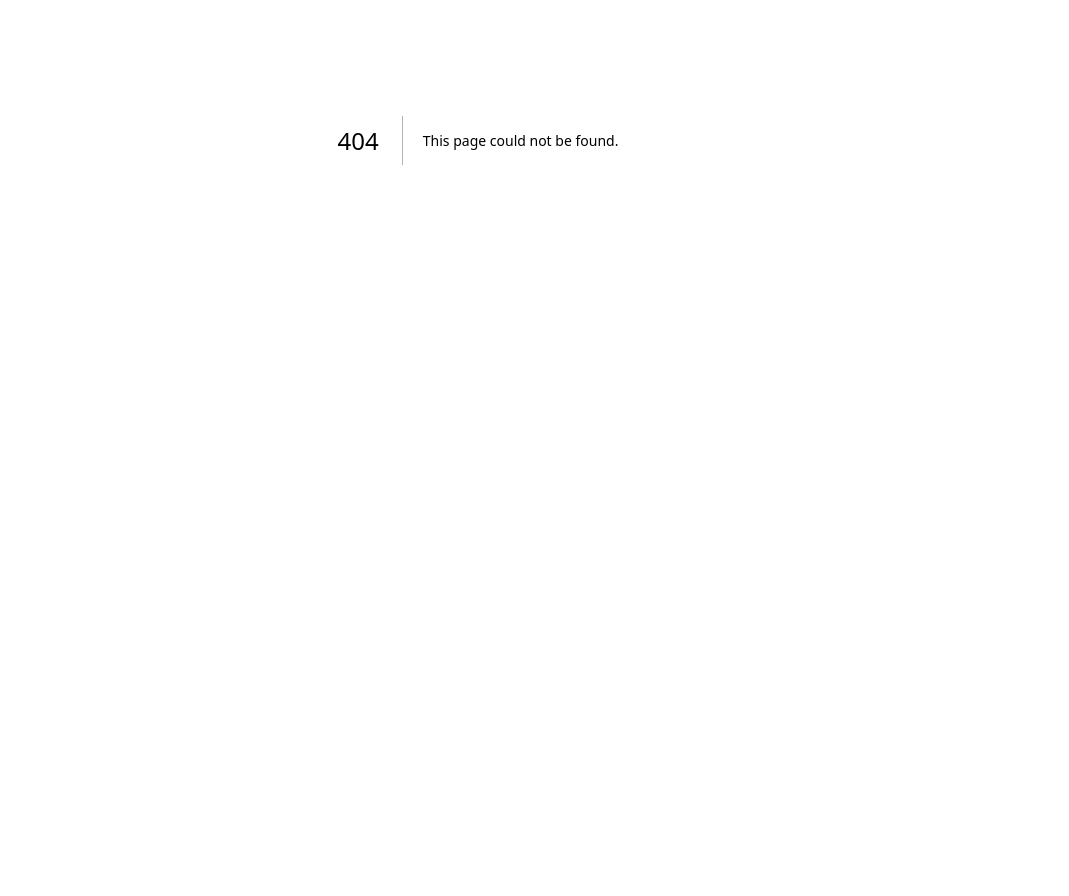
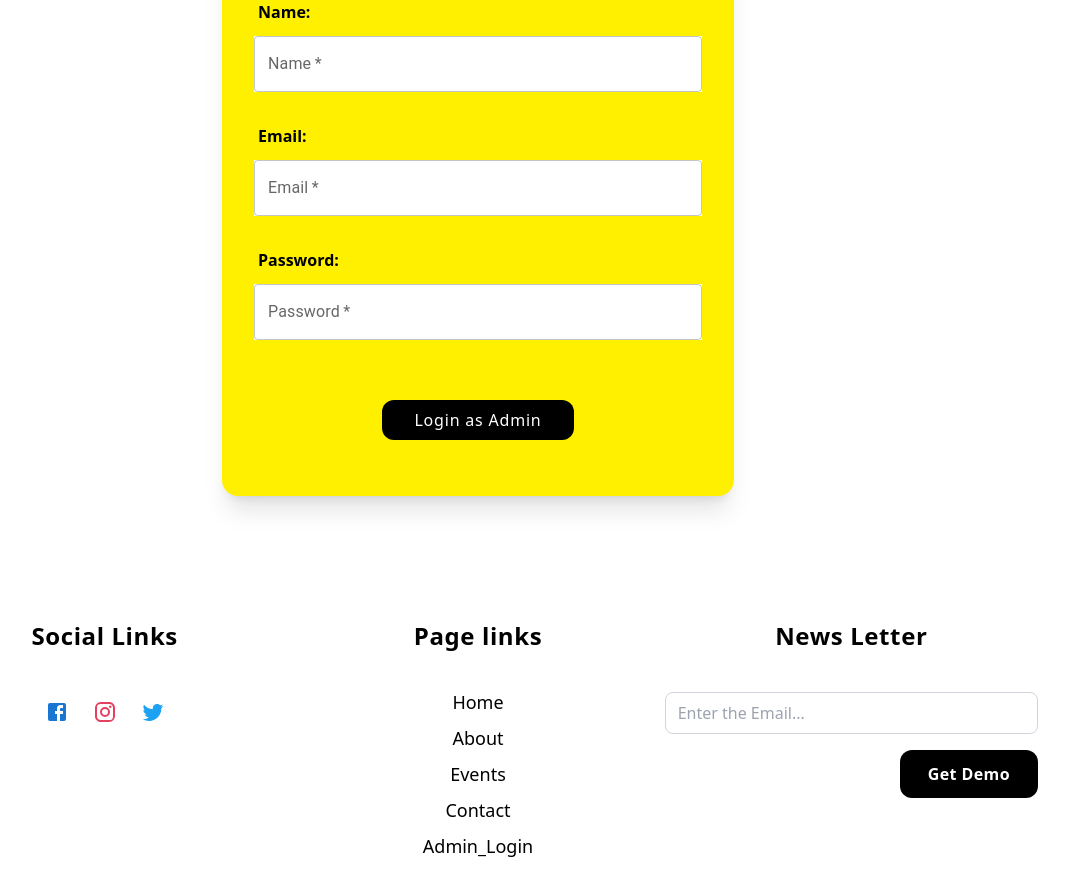
Before and after one commit to Shawaiz555/ms-eventsphere, a Next.js app: page /Admin_Login in a window 1280 px wide. Before the commit this address had no page. Shown: the part 260-1156 px from the top of the page, without its empty margins (162-1231 px from the left). Before the commit the page ends 800 px from the top, so only its background shows below. Built offline with nearby package versions, Linux system fonts and the light colour scheme.

Commit message:
Deleted sign up page and updated navbar and footer design

```diff
--- a/app/SignUp/page.js
+++ b/app/Admin_Login/page.js
@@ -1,21 +1,21 @@
 "use client";
 import TextField from "@mui/material/TextField";
 import { useState } from "react";
-import Link from "next/link";
+// import Link from "next/link";
+import { useRouter } from 'next/navigation'
 
 export default function page() {
-  const [signUpUser, setSignUpUser] = useState({
-        Name: "",
-        Email: "",
-        Password:"",
-        ConfirmPassword:"",
-
+  const [loginUser, setLoginUser] = useState({
+    Name: "",
+    Email: "",
+    Password: "",
   });
   const [emailError, setEmailError] = useState("");
   const [isEmailValid, setIsEmailValid] = useState(null);
+  const router = useRouter()
 
   const emailValidation = (em) => {
-    setSignUpUser({ ...signUpUser, Email: em });
+    setLoginUser({ ...loginUser, Email: em });
     const emailPattern = /^[^\s@]+@[^\s@]+\.[^\s@]+$/;
     if (emailPattern.test(em)) {
       setEmailError("Email is valid");
@@ -26,31 +26,31 @@ export default function page() {
     }
   };
 
-  const handleSubmit = (e) => {
+  const handleAdmin = (e) => {
     e.preventDefault();
 
-    if (emailError === "Email is valid" && signUpUser.Password == signUpUser.ConfirmPassword) {
-      if (signUpUser.Name && signUpUser.Email && signUpUser.Password && signUpUser.ConfirmPassword) {
-        alert("Signed Up Successfylly!!!...");
-        setSignUpUser({
+    if (emailError === "Email is valid") {
+      if (loginUser.Name && loginUser.Email && loginUser.Password) {
+        alert("Loged In Successfylly!!!...");
+        router.push('/Dashboard');
+        setLoginUser({
           Name: "",
           Email: "",
-          Password:"",
-          ConfirmPassword:"",
+          Password: "",
         });
+
       }
     }
   };
 
   return (
     <div>
-      <div className="w-full flex justify-center mb-10 mt-10">
+      <div className="w-full flex justify-center mb-16 mt-16">
         <form
           className="w-[90%] md:w-[60%] lg:w-[40%] px-5 lg:px-8 bg-[#fff000] flex flex-col mt-5 shadow-xl rounded-2xl py-14"
-          onSubmit={handleSubmit}
         >
           <label className="text-2xl lg:text-4xl  font-serif text-center tracking-wide my-5">
-            Sign Up Form
+            Login Form
           </label>
           <div className="w-full grid grid-cols-1 gap-8 my-10">
             <div>
@@ -60,9 +60,9 @@ export default function page() {
                 label="Name"
                 className='w-full bg-white'
                 variant="outlined"
-                value={signUpUser.Name}
+                value={loginUser.Name}
                 onChange={(e) =>
-                  setSignUpUser({ ...signUpUser, Name: e.target.value })
+                  setLoginUser({ ...loginUser, Name: e.target.value })
                 }
                 required
               />
@@ -76,7 +76,7 @@ export default function page() {
                 label="Email"
                 className='w-full bg-white'
                 variant="outlined"
-                value={signUpUser.Email}
+                value={loginUser.Email}
                 onChange={(e) => emailValidation(e.target.value)}
                 required
               />
@@ -92,23 +92,9 @@ export default function page() {
                 label="Password"
                 className='w-full bg-white'
                 variant="outlined"
-                value={signUpUser.Password}
+                value={loginUser.Password}
                 onChange={(e) =>
-                  setSignUpUser({ ...signUpUser, Password: e.target.value })
-                }
-                required
-              />
-            </div>
-            <div>
-              <h1 className="mb-3 ml-1 font-semibold">Confirm Password:</h1>
-              <TextField
-                id="outlined-basic"
-                label='ConfirmPassword'
-                className='w-full bg-white'
-                variant="outlined"
-                value={signUpUser.ConfirmPassword}
-                onChange={(e) =>
-                  setSignUpUser({ ...signUpUser, ConfirmPassword: e.target.value })
+                  setLoginUser({ ...loginUser, Password: e.target.value })
                 }
                 required
               />
@@ -120,12 +106,10 @@ export default function page() {
               type="submit"
               variant="outlined"
               className="py-2 px-8 border-black text-white bg-black tracking-wider rounded-xl hover:scale-95"
+              onClick={handleAdmin}
             >
-              Sign Up
+              Login as Admin
             </button>
-          </div>
-          <div className="mt-6">
-            <p className="text-md tracking-wide lg:text-lg">If you have already signed up before Login from here <Link href="/Login" className="text-white ml-2 font-serif hover:underline">Login</Link></p>
           </div>
         </form>
       </div>
--- a/app/Login/page.js
+++ /dev/null
@@ -1,148 +0,0 @@
-"use client";
-import TextField from "@mui/material/TextField";
-import { useState } from "react";
-import Link from "next/link";
-import { useRouter } from 'next/navigation'
-
-export default function page() {
-  const [loginUser, setLoginUser] = useState({
-    Name: "",
-    Email: "",
-    Password: "",
-  });
-  const [emailError, setEmailError] = useState("");
-  const [isEmailValid, setIsEmailValid] = useState(null);
-  const router = useRouter()
-
-  const emailValidation = (em) => {
-    setLoginUser({ ...loginUser, Email: em });
-    const emailPattern = /^[^\s@]+@[^\s@]+\.[^\s@]+$/;
-    if (emailPattern.test(em)) {
-      setEmailError("Email is valid");
-      setIsEmailValid(true);
-    } else {
-      setEmailError("Email is Invalid");
-      setIsEmailValid(false);
-    }
-  };
-
-  const handleAdmin = (e) => {
-    e.preventDefault();
-
-    if (emailError === "Email is valid") {
-      if (loginUser.Name && loginUser.Email && loginUser.Password) {
-        alert("Loged In Successfylly!!!...");
-        router.push('/Dashboard');
-        setLoginUser({
-          Name: "",
-          Email: "",
-          Password: "",
-        });
-
-      }
-    }
-  };
-
-  const handleUser = (e) => {
-    e.preventDefault();
-
-    if (emailError === "Email is valid") {
-      if (loginUser.Name && loginUser.Email && loginUser.Password) {
-        alert("Loged In Successfylly!!!...");
-        router.push('/Home');
-        setLoginUser({
-          Name: "",
-          Email: "",
-          Password: "",
-        });
-
-      }
-    }
-  };
-
-  return (
-    <div>
-      <div className="w-full flex justify-center mb-10 mt-10">
-        <form
-          className="w-[90%] md:w-[60%] lg:w-[40%] px-5 lg:px-8 bg-[#fff000] flex flex-col mt-5 shadow-xl rounded-2xl py-14"
-        >
-          <label className="text-2xl lg:text-4xl  font-serif text-center tracking-wide my-5">
-            Login Form
-          </label>
-          <div className="w-full grid grid-cols-1 gap-8 my-10">
-            <div>
-              <h1 className="mb-3 ml-1 font-semibold">Name:</h1>
-              <TextField
-                id="outlined-basic"
-                label="Name"
-                className='w-full bg-white'
-                variant="outlined"
-                value={loginUser.Name}
-                onChange={(e) =>
-                  setLoginUser({ ...loginUser, Name: e.target.value })
-                }
-                required
-              />
-            </div>
-
-            <div className="flex flex-col">
-              <h1 className="mb-3 ml-1 font-semibold">Email:</h1>
-              <TextField
-                id="outlined-basic"
-                type="email"
-                label="Email"
-                className='w-full bg-white'
-                variant="outlined"
-                value={loginUser.Email}
-                onChange={(e) => emailValidation(e.target.value)}
-                required
-              />
-              <p
-                className={`text-md tracking-wider font-serif ${isEmailValid === true ? "text-green-500" : isEmailValid === false ? "text-red-500" : ""}`}>
-                {emailError}
-              </p>
-            </div>
-            <div>
-              <h1 className="mb-3 ml-1 font-semibold">Password:</h1>
-              <TextField
-                id="outlined-basic"
-                label="Password"
-                className='w-full bg-white'
-                variant="outlined"
-                value={loginUser.Password}
-                onChange={(e) =>
-                  setLoginUser({ ...loginUser, Password: e.target.value })
-                }
-                required
-              />
-            </div>
-
-          </div>
-          <div className="flex justify-center mt-5">
-            <button
-              type="submit"
-              variant="outlined"
-              className="py-2 px-8 border-black text-white bg-black tracking-wider rounded-xl hover:scale-95"
-              onClick={handleAdmin}
-            >
-              Login as Admin
-            </button>
-          </div>
-          <div className="flex justify-center mt-8">
-            <button
-              type="submit"
-              variant="outlined"
-              className="py-2 px-8 border-black text-white bg-black tracking-wider rounded-xl hover:scale-95"
-              onClick={handleUser}
-            >
-              Login as User
-            </button>
-          </div>
-          <div className="mt-8">
-            <p className="text-md tracking-wide lg:text-lg">If you have not signed up before Sign up from here <Link href="/SignUp" className="text-white ml-2 font-serif hover:underline">SignUp</Link></p>
-          </div>
-        </form>
-      </div>
-    </div>
-  );
-}
--- a/app/Reuseable Components/Footer.js
+++ b/app/Reuseable Components/Footer.js
@@ -69,10 +69,11 @@ export default function Footer() {
                 <h1 className="text-center text-xl md:text-2xl font-bold tracking-wide">Page links</h1>
                 <div className='flex justify-center mt-8'>
                     <ul>
-                        <li className='py-1 text-lg hover:scale-95'><Link href="/">Home</Link></li>
-                        <li className='py-1 text-lg hover:scale-95'><Link href="/About">About</Link></li>
-                        <li className='py-1 text-lg hover:scale-95'><Link href="/Events">Events</Link></li>
-                        <li className='py-1 text-lg hover:scale-95'><Link href="/Contact">Contact</Link></li>
+                        <li className='py-1 text-lg hover:scale-95 text-center'><Link href="/">Home</Link></li>
+                        <li className='py-1 text-lg hover:scale-95 text-center'><Link href="/About">About</Link></li>
+                        <li className='py-1 text-lg hover:scale-95 text-center'><Link href="/Events">Events</Link></li>
+                        <li className='py-1 text-lg hover:scale-95 text-center'><Link href="/Contact">Contact</Link></li>
+                        <li className='py-1 text-lg hover:scale-95 text-center'><Link href="/Admin_Login">Admin_Login</Link></li>
                     </ul>
                 </div>
             </div>
--- a/app/Reuseable Components/Navbar.js
+++ b/app/Reuseable Components/Navbar.js
@@ -13,7 +13,7 @@ import { useRouter } from "next/navigation";
 import CloseIcon from "@mui/icons-material/Close";
 
 // Pages and Settings
-const pages = ["Home", "About", "Events", "Contact"];
+const pages = ["Home", "About", "Events", "Contact","Admin_Login"];
 
 function ResponsiveAppBar() {
     const [isSidebarOpen, setIsSidebarOpen] = useState(false);
--- a/app/layout.js
+++ b/app/layout.js
@@ -33,9 +33,9 @@ export default function RootLayout({ children }) {
       <body
         className={`${geistSans.variable} ${geistMono.variable} antialiased`}
       >
-        {/* <div>
+        <div>
           <Navbar />
-        </div> */}
+        </div>
         <div className="w-full flex overflow-hidden">
           {/* <div className="w-full flex overflow-hidden min-h-screen"> */}
             {/* Sidebar */}
@@ -67,9 +67,9 @@ export default function RootLayout({ children }) {
         <div>
           {children}
         </div>
-        {/* <div className="w-full flex justify-center py-10 px-1 md:py-12 md:px-10">
+        <div className="w-full flex justify-center py-10 px-1 md:py-12 md:px-10">
           <Footer />
-        </div> */}
+        </div>
       </body>
     </html>
   );
--- a/app/page.js
+++ b/app/page.js
@@ -1,12 +1,12 @@
 // import Dashboard from "./Dashboard/page";
-// import Home from "./Home/page";
-import Login from "./Login/page";
+import Home from "./Home/page";
+// import Login from "./Login/page";
 export default function Index() {
   return (
     <div>
-        <Login/>
+        {/* <Login/> */}
         {/* <Dashboard/> */}
-        {/* <Home/> */}
+        <Home/>
     </div>
   );
 }
```
